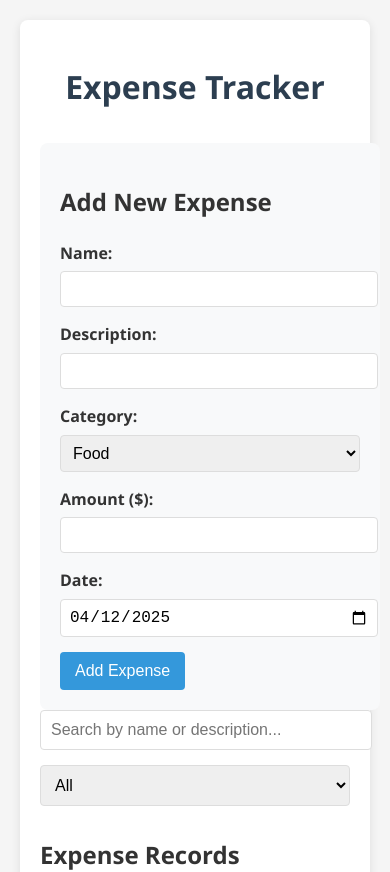
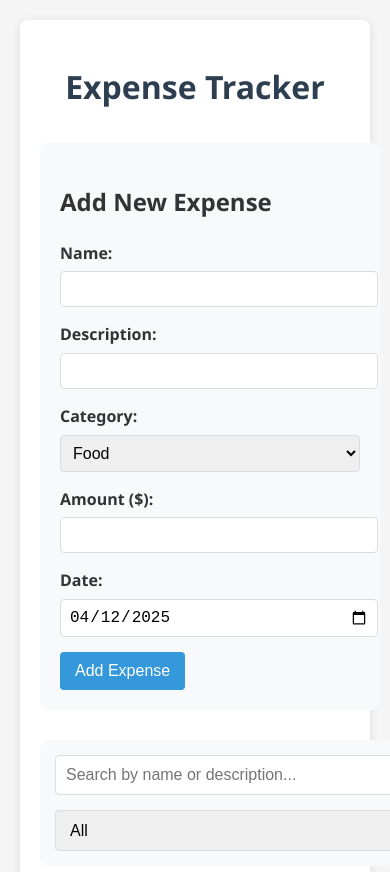
Before and after one commit to Boyani-Rose/Expense-tracker-react, a React (Create React App) app: page / in a window 390 px wide. Shown: the top 872 px of the page. Built offline with nearby package versions, Linux system fonts and the light colour scheme.

Commit message:
'Added more styles to the page'

```diff
--- a/src/styles.css
+++ b/src/styles.css
@@ -141,3 +141,43 @@ body {
     border-radius: 4px;
     font-size: 16px;
   }
+
+
+.form-and-table {
+  display: flex;
+  gap: 30px;
+  align-items: flex-start;
+}
+
+
+.form-container {
+  flex: 1;
+  min-width: 350px;
+
+  top: 20px;
+}
+
+
+.table-container {
+  flex: 2;
+  overflow-x: auto;
+}
+
+
+@media (max-width: 768px) {
+  .form-and-table {
+    flex-direction: column;
+  }
+
+  .form-container {
+    position: static;
+    min-width: 100%;
+  }
+}
+
+.filter-search-container {
+  margin-bottom: 20px;
+  background-color: #f8f9fa;
+  padding: 15px;
+  border-radius: 8px;
+}
```
